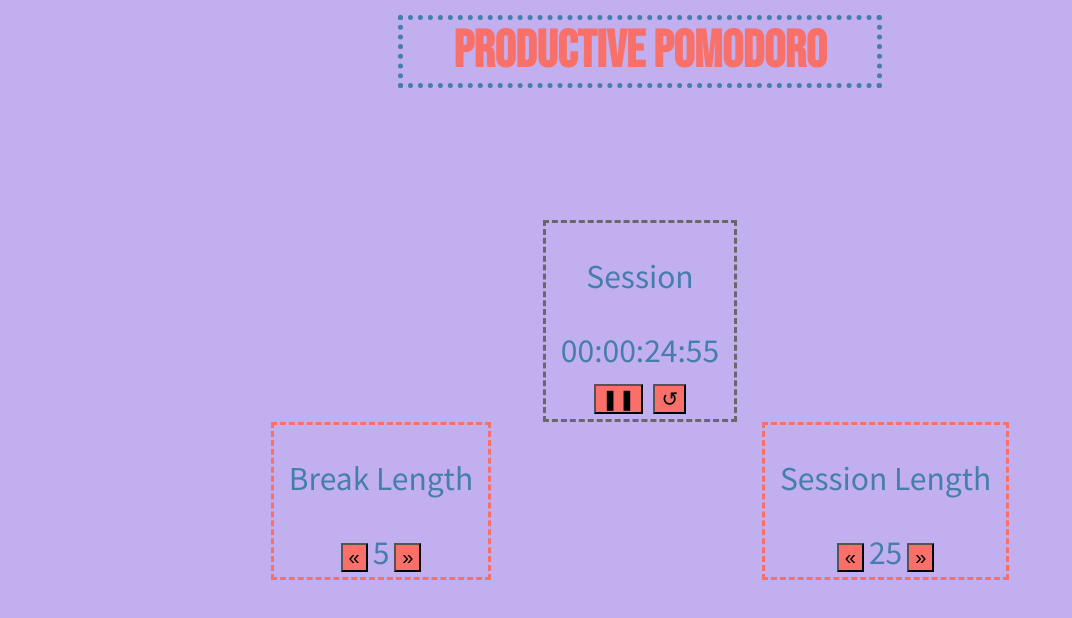
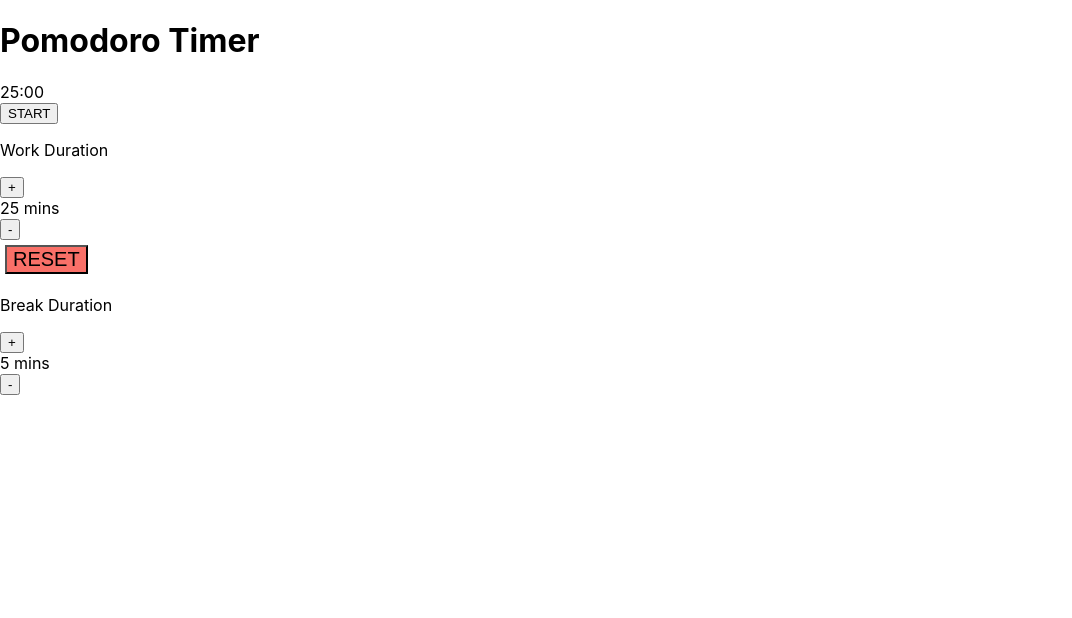
Before and after one commit to hannamlittlefield/PomodoroClock, a React (Create React App) app: page / in a window 1280 px wide. Shown: the top 618 px of the page, without its empty margins (0-1072 px from the left). Built offline with nearby package versions, Linux system fonts and the light colour scheme.

Commit message:
scrapping code and starting new

```diff
--- a/src/App.js
+++ b/src/App.js
@@ -6,84 +6,156 @@ import SessionTimer from './SessionTimer.js'
 import React, { useState } from 'react';
 
 export default function App() {
-
-  /* function(){
-    if({sessionDisplay} === 00:00){
-      setSessionDisplay(breakDisplay)
-      then add function for countdown here
-    }
+  let countdown = 0; // variable to set/clear intervals
+  const [workTime, setWorkTime] = useState(25);
+  const [seconds, setSeconds] = useState(workTime*60)
+  const [breakTime, setBreakTime] = useState(5);
+  let isBreak = true;
+  let isPaused = true;
+  let increment = 1;
 
 
-  }
+  const status = document.getElementById("status");
+  const timerDisplay = document.getElementById("timerDisplay");
+  const startBtn = document.getElementById("start-btn");
+  const resetBtn = document.getElementById("reset");
+  const workMin = document.getElementById("work-min");
+  const breakMin = document.getElementById("break-min");
+
+  const alarm = document.createElement('audio'); // A bell sound will play when the timer reaches 0
+  alarm.setAttribute("src", "https://www.soundjay.com/misc/sounds/bell-ringing-05.mp3");
 
 
 
+  const handleStart = () => {
+    clearInterval(countdown);
+    isPaused = !isPaused;
+    if (!isPaused) {
+      countdown = setInterval(timer, 1000);
+    }
+}
+
+  /* EVENT LISTENERS FOR START AND RESET BUTTONS */
+  /*
+  resetBtn.addEventListener('click', () => {
+    clearInterval(countdown);
+    seconds = workTime * 60;
+    countdown = 0;
+    isPaused = true;
+    isBreak = true;
+  })
   */
-  const [breakDisplay, setBreakDisplay] = useState(5)
-  const [lengthDisplay, setLengthDisplay] = useState(25)
+  /* TIMER - HANDLES COUNTDOWN */
+  function timer() {
+    setSeconds(seconds - 1);
 
-  function handleBreakOnDec(){
-      if(breakDisplay >= 2){
-          setBreakDisplay(breakDisplay - 1)}
-      else{
-      }
+      if (seconds < 0) {
+        clearInterval(countdown);
+        alarm.currentTime = 0;
+        alarm.play();
+        seconds = (isBreak ? breakTime : workTime) * 60;
+        isBreak = !isBreak;
+        countdown = setInterval(timer, 1000);
+    }
+    countdownDisplay();
+    console.log(seconds)
   }
 
-  function handleBreakOnInc(){
-      if(breakDisplay <=59){
-          setBreakDisplay(breakDisplay + 1)
-      }
-      else{
-      }
+  function incrementBreak(){
+    setBreakTime(breakTime + 1)
+    // TODO userstories to limit breaktime >0
+  }
+
+  function decrementBreak(){
+    setBreakTime(breakTime - 1)
+    // TODO userstories to limit breaktime >0
+  }
+
+  function incrementWork(){
+    setWorkTime(workTime + 1)
+    setSeconds(workTime*60)
+    // TODO userstories to limit breaktime <60
+  }
+
+  function decrementWork(){
+    setWorkTime(workTime - 1)
+    setSeconds(workTime*60)
+    // TODO userstories to limit breaktime <60
+  }
+
+  /* UPDATE HTML CONTENT */
+  function countdownDisplay() {
+    console.log(document.getElementById("timerDisplay").innerText)
+    let minutes = Math.floor(seconds / 60);
+    let remainderSeconds = seconds % 60;
+    if (timerDisplay != null) timerDisplay.innerText = `${minutes}:${remainderSeconds < 10 ? '0' : ''}${remainderSeconds}`;
+  }
+
+  function buttonDisplay() {
+    if (isPaused && countdown === 0) {
+      startBtn.innerText = "START";
+    } else if (isPaused && countdown !== 0) {
+      startBtn.innerText = "Continue";
+    } else {
+      startBtn.innerText = "Pause";
     }
+  }
 
-    function handleLengthOnDec(){
-        if(lengthDisplay >=2){
-           setLengthDisplay(lengthDisplay - 1)
-       }
-       else{
-       }
-   }
+  function updateHTML() {
+    countdownDisplay();
+    /*buttonDisplay();
+    isBreak ? status.innerText = "Keep Working" : status.innerText = "Take a Break!";
+    workMin.innerText = workTime;
+    breakMin.innerText = breakTime;  */
+  }
 
-    function handleLengthOnInc(){
-        if(lengthDisplay <= 59){
-       setLengthDisplay(lengthDisplay + 1)
-        }
-        else{
+  window.setInterval(updateHTML, 100);
 
-        }
-   }
-
-  function handleOnReset(){
-    setBreakDisplay(5)
-    setLengthDisplay(25)
-}
+  document.onclick = updateHTML;
 
   return (
-    <div className="App">
-      <header className="App-header">
-      <h1 className="title">Productive Pomodoro</h1>
-      <SessionTimer
-        handleOnReset={handleOnReset}
-        lengthDisplay={lengthDisplay}
-        />
-      <Grid
-        container
-        direction= "row"
-        justify="space-evenly"
-        alignItems="center">
-          <Break
-            breakDisplay={breakDisplay}
-            handleBreakOnDec={handleBreakOnDec}
-            handleBreakOnInc={handleBreakOnInc}
-          />
-          <Length
-            lengthDisplay={lengthDisplay}
-            handleLengthOnDec={handleLengthOnDec}
-            handleLengthOnInc={handleLengthOnInc}
-          />
-      </Grid>
-      </header>
+    <div className="container">
+      <h1>Pomodoro Timer</h1>
+
+      <div id="pomodoro">
+        <div id="status"></div>
+        <div id="timerDisplay">{workTime}:00</div>
+        <button
+          id="start-btn"
+          className="btn"
+          onClick={handleStart}
+          >START</button>
+      </div>
+
+      <div className="settings">
+        <div id="work">
+          <p>Work Duration</p>
+          <button
+            className="btn-settings"
+            id="work-plus"
+            onClick={incrementWork}>+</button>
+          <div><span id="work-min">{workTime}</span> mins</div>
+          <button
+            className="btn-settings"
+            id="work-minus"
+            onClick={decrementWork}>-</button>
+        </div>
+
+        <button id="reset" className="btn">RESET</button>
+
+        <div id="break">
+          <p>Break Duration</p>
+          <button
+            className="btn-settings"
+            id="break-plus"
+            onClick={incrementBreak}>+</button>
+          <div><span id="break-min">{breakTime}</span> mins</div>
+          <button
+            className="btn-settings"
+            id="break-minus"
+            onClick={decrementBreak}>-</button>
+        </div>
+      </div>
     </div>
   );
 }
--- a/src/SessionTimer.js
+++ b/src/SessionTimer.js
@@ -2,49 +2,47 @@ import React, {useState} from 'react'
 import Countdown, { calcTimeDelta } from 'react-countdown';
 
 export default function SessionTimer({handleOnReset, breakDisplay, lengthDisplay}){
+    /* will use setDescription to update session to break when time is up */
+    const [seshName, setSeshname] = useState(lengthDisplay)
     const [descriptionDisplay, setDescription] = useState("Session")
-    const [date, setDate] = useState(Date.now() + (lengthDisplay*60000))
-    const [isSession, setIsSession] = useState(true)
-    const [auto, setAuto] = useState(false)
+    const alarm = 'https://www.soundjay.com/misc/sounds/bell-ringing-05.mp3'
+    function time_convert(num)
+    {
+     var hours = Math.floor(num / 60);
+     var minutes = num % 60;
+     var seconds = minutes % 1500;
+     return hours + ":" + minutes + ":" + seconds;
+   }
 
-    function handleStartStop(){
-        setAuto(!auto)
+   function handleStart(){}
+   function handlePause(){}
+   function endTime(){
+       if(lengthDisplay === 0){
+           /*play alarm */
+           setDescription("Break")
+           setSeshname(breakDisplay)
 
 
-        /* do I need state to keep track if button has been clicked? if clicked once - play countdown,
-        if clicked twice (or divisible by 2) then pause countdown?
-        set state to 'isfalse' and if clicked turn it to true - use if statement to decide to play or pause
-    }
-
-   function handleOnComplete(){
-            setSessionDisplay({breakDisplay}) -- this will end up using setdate, which controls start time of break
-            setDescription("Break") /*changes display to state break
-            use isSession to declare true or false -
-        use true or false to determine setDate of break or length display
-*/
-    }
+       }
+   }
 
     return(
         <div id="timer-label">
             <p>{descriptionDisplay}</p>
             <div id="time-left">
-                <Countdown
-                    date={date}
-                    intervalDelay={0}
-                    precision={0}
-                    autoStart={true}
-                    onPause={handleStartStop}
-                    /* onComplete={handleOnComplete} */
-  />
-
+                {lengthDisplay}
             </div>
             <button
                 id="start_stop"
-                onClick={handleStartStop}>&#10074;&#10074;</button>
+                onClick={handleStart}
+                >&#9654;</button>
+            <button
+                id="start_stop"
+                onClick={handlePause}
+                >&#10074;&#10074;</button>
             <button
                 id="reset"
                 onClick={handleOnReset}>&#8634;</button>
-
         </div>
     )
 }
```
